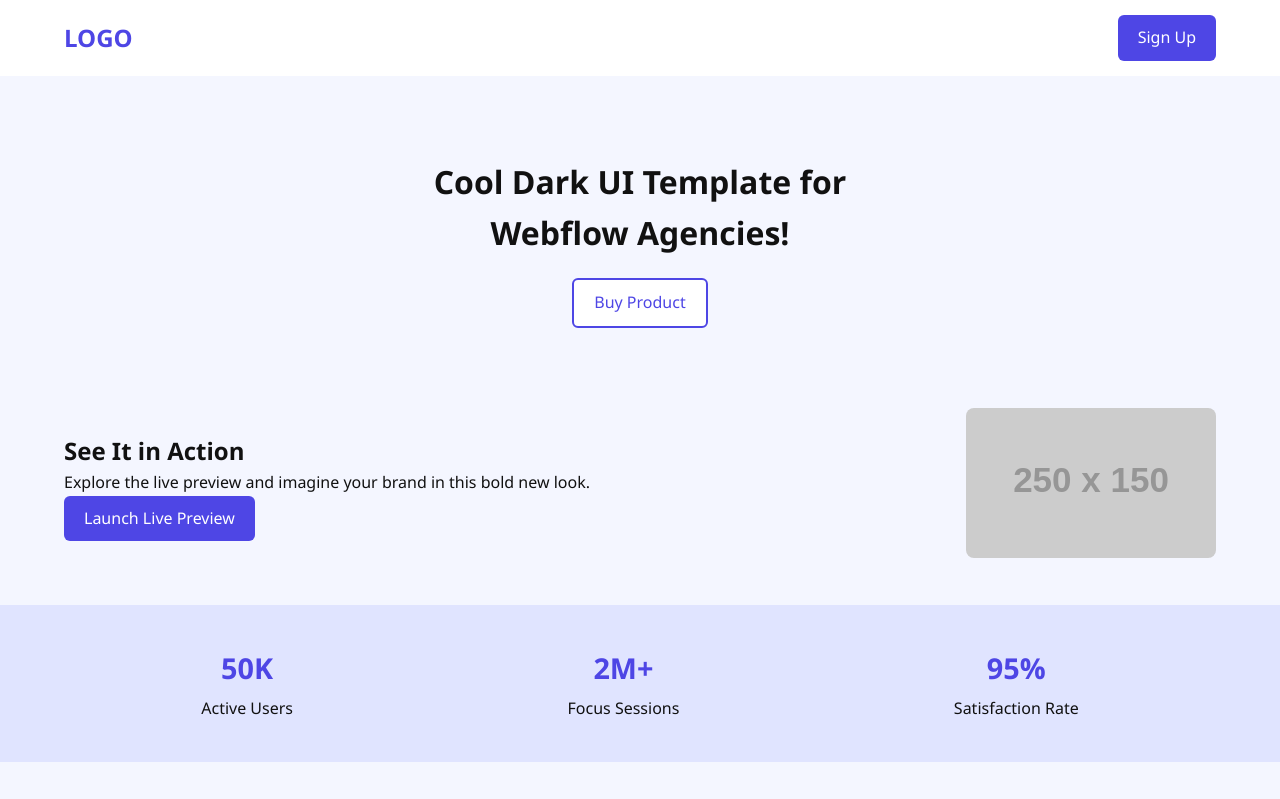
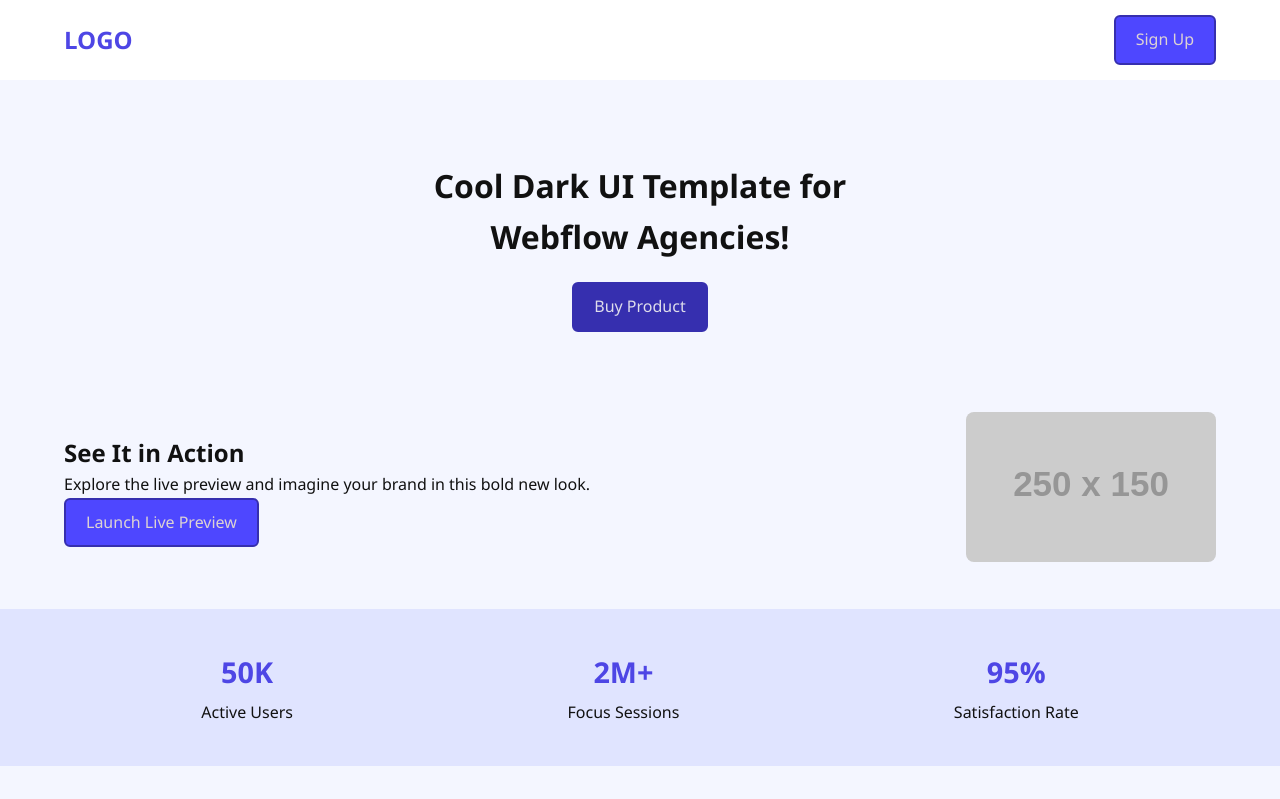
Before and after one commit to sabrina21080/assignment1, a plain HTML site: page index.html in a window 1280 px wide. Shown: the top 799 px of the page. Drawn offline with Linux system fonts and the light colour scheme; placeholder pictures from the web are drawn by us.

Commit message:
added an index.html file

```diff
--- a/index.html
+++ b/index.html
@@ -7,18 +7,19 @@
   <link rel="stylesheet" href="styles.css">
 </head>
 <body>
-  <!-- Header -->
-  <header class="header">
+  <!-- Navbar Section-->
+  <nav class ="nav">
     <div class="container">
       <div class="logo">LOGO</div>
       <a href="#" class="btn btn-primary">Sign Up</a>
     </div>
-  </header>
+  </nav>
 
-  <!-- Hero -->
-  <section class="hero">
+  <!-- Banner Section -->
+  <section class="Banner">
     <h1>Cool Dark UI Template for <br> Webflow Agencies!</h1>
     <a href="#" class="btn btn-secondary">Buy Product</a>
+
   </section>
 
   <!-- See it in Action -->
--- a/styles.css
+++ b/styles.css
@@ -31,21 +31,22 @@ a {
   text-align: center;
 }
 .btn-primary {
-  background-color: #4e46e5;
-  color: #fff;
+  background-color: #4E47FF;
+    border: 2px solid #362faf;
+  color: #ddd3d3;
 }
 .btn-secondary {
-  background-color: #fff;
-  color: #4e46e5;
-  border: 2px solid #4e46e5;
+  background-color: #362faf;
+  color:   #deddeb;
+  border: 2px solid #362faf;
 }
 
-/* Header */
-.header {
+/* nav */
+.nav {
   background-color: #fff;
   padding: 15px 0;
 }
-.header .container {
+.nav .container {
   display: flex;
   justify-content: space-between;
   align-items: center;
@@ -56,12 +57,12 @@ a {
   font-weight: bold;
   color: #4e46e5;
 }
-/* Hero */
-.hero {
+/* Banner */
+.Banner {
   text-align: center;
   padding: 80px 20px 40px;
 }
-.hero h1 {
+.Banner h1 {
   font-size: 2rem;
   margin-bottom: 20px;
 }
```
